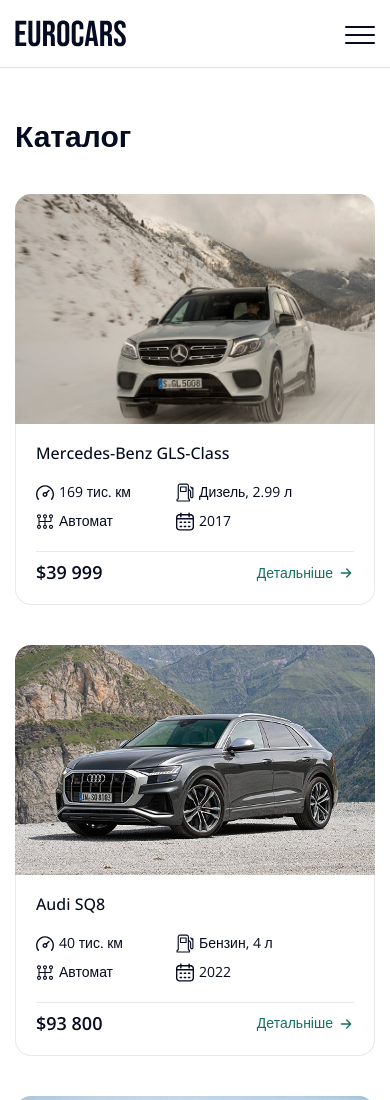
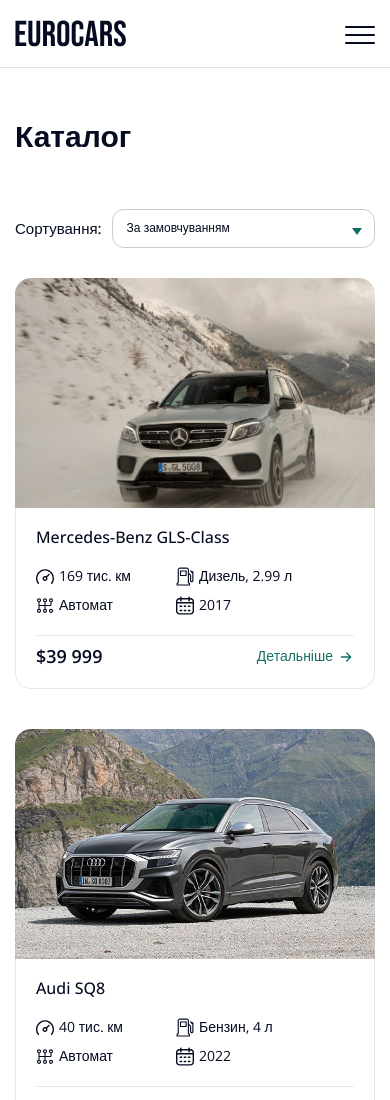
Before and after one commit to polinakasianova/eurocars, a plain HTML site: page pages/catalog.html in a window 390 px wide. Shown: the top 1100 px of the page. Drawn offline with nearby package versions, Linux system fonts and the light colour scheme.

Commit message:
Створення сортування

```diff
--- a/css/main.css
+++ b/css/main.css
@@ -603,6 +603,62 @@ body {
 .catalog {
   margin-bottom: 80px;
 }
+.catalog__header {
+  display: flex;
+  justify-content: space-between;
+  align-items: center;
+  flex-wrap: wrap;
+  gap: 15px;
+  margin-bottom: 30px;
+}
+.catalog__sort {
+  display: flex;
+  align-items: center;
+  gap: 10px;
+}
+.catalog__sort label {
+  font-weight: 500;
+  white-space: nowrap;
+}
+.custom-select-wrapper {
+  position: relative;
+  display: inline-block;
+  width: 220px;
+}
+.custom-select-wrapper select {
+  width: 100%;
+  box-sizing: border-box;
+  padding: 10px 38px 10px 14px;
+  border-radius: 12px;
+  border: 1px solid #ccc;
+  font-size: 14px;
+  background-color: #fff;
+  appearance: none;
+  -webkit-appearance: none;
+  -moz-appearance: none;
+  outline: none;
+  cursor: pointer;
+  transition: border-color 0.3s ease, box-shadow 0.3s ease;
+  color: #050b20;
+  line-height: 1.4;
+}
+.custom-select-wrapper::after {
+  content: "";
+  position: absolute;
+  top: 25px;
+  right: 12px;
+  transform: translateY(-50%);
+  width: 12px;
+  height: 12px;
+  background-image: url("../images/catalog/sort-arrow-img.svg");
+  background-size: contain;
+  background-repeat: no-repeat;
+  pointer-events: none;
+}
+.custom-select-wrapper select:hover,
+.custom-select-wrapper select:focus {
+  border-color: #136f63;
+}
 .catalog__title {
   font-size: 30px;
   font-weight: 700;
@@ -1189,3 +1245,19 @@ body {
     max-height: 150px;
   }
 }
+@media (max-width: 768px) {
+  .catalog__header {
+    flex-direction: column;
+    align-items: flex-start;
+  }
+  .catalog__sort {
+    width: 100%;
+    justify-content: flex-start;
+  }
+  .custom-select-wrapper {
+    width: 100%;
+  }
+  .custom-select-wrapper select {
+    font-size: 12px;
+  }
+}
--- a/js/script.js
+++ b/js/script.js
@@ -115,10 +115,55 @@ function initBurgerMenu() {
     body.classList.toggle("menu-open");
   });
 }
+function initCatalogSorting() {
+  const sortSelect = document.getElementById("sort-select");
+  const catalogList = document.querySelector(".catalog__list");
+  if (!sortSelect || !catalogList) return;
+  const initialCards = Array.from(catalogList.children);
+  const getPriceValue = (card) => {
+    const priceText = card.querySelector(".car-card__price")?.textContent || "";
+    return parseInt(priceText.replace(/\D/g, ""), 10);
+  };
+  const getYearValue = (card) => {
+    const yearElement = Array.from(card.querySelectorAll(".car-card__detail")).find((el) =>
+      /^\d{4}$/.test(el.textContent.trim())
+    );
+    return yearElement ? parseInt(yearElement.textContent.trim(), 10) : 0;
+  };
+  sortSelect.addEventListener("change", () => {
+    const sortType = sortSelect.value;
+    let cards;
+    if (sortType === "default") {
+      cards = [...initialCards];
+    } else {
+      cards = Array.from(catalogList.children).sort((a, b) => {
+        const priceA = getPriceValue(a);
+        const priceB = getPriceValue(b);
+        const yearA = getYearValue(a);
+        const yearB = getYearValue(b);
+        switch (sortType) {
+          case "price-asc":
+            return priceA - priceB;
+          case "price-desc":
+            return priceB - priceA;
+          case "year-asc":
+            return yearA - yearB;
+          case "year-desc":
+            return yearB - yearA;
+          default:
+            return 0;
+        }
+      });
+    }
+    catalogList.innerHTML = "";
+    cards.forEach((card) => catalogList.appendChild(card));
+  });
+}
 document.addEventListener("DOMContentLoaded", function () {
   initHeroSlider();
   initReviewsSlider();
   animateCounters();
   initCallbackForm();
   initBurgerMenu();
+  initCatalogSorting();
 });
--- a/pages/catalog.html
+++ b/pages/catalog.html
@@ -82,12 +82,10 @@
             <div class="menu__mobile">
               <ul class="menu__mobile-list">
                 <li>
-                    <a href="../index.html" class="menu__mobile-link ">Головна</a>
+                  <a href="../index.html" class="menu__mobile-link">Головна</a>
                 </li>
                 <li>
-                    <a href="./about.html" class="menu__mobile-link"
-                      >Про нас</a
-                    >
+                  <a href="./about.html" class="menu__mobile-link">Про нас</a>
                 </li>
                 <li>
                   <a href="./contacts.html" class="menu__mobile-link"
@@ -95,7 +93,9 @@
                   >
                 </li>
                 <li>
-                    <a href="./catalog.html" class="menu__mobile-link menu__mobile-link--active"
+                  <a
+                    href="./catalog.html"
+                    class="menu__mobile-link menu__mobile-link--active"
                     >Каталог</a
                   >
                 </li>
@@ -107,7 +107,21 @@
       <main class="main">
         <section class="catalog">
           <div class="container">
+            <div class="catalog__header">
               <h2 class="catalog__title">Каталог</h2>
+              <div class="catalog__sort">
+                <label for="sort-select">Сортування:</label>
+                <div class="custom-select-wrapper">
+                  <select id="sort-select">
+                    <option value="default">За замовчуванням</option>
+                    <option value="price-asc">Ціна: за зростанням</option>
+                    <option value="price-desc">Ціна: за спаданням</option>
+                    <option value="year-asc">Рік: за зростанням</option>
+                    <option value="year-desc">Рік: за спаданням</option>
+                  </select>
+                </div>
+              </div>
+            </div>
             <div class="catalog__list">
               <article class="car-card">
                 <div class="car-card__image-wrapper">
```
Also changed, not shown: images/catalog/sort-arrow-img.svg (added). Lines whose indentation alone changed are shown as unchanged.
